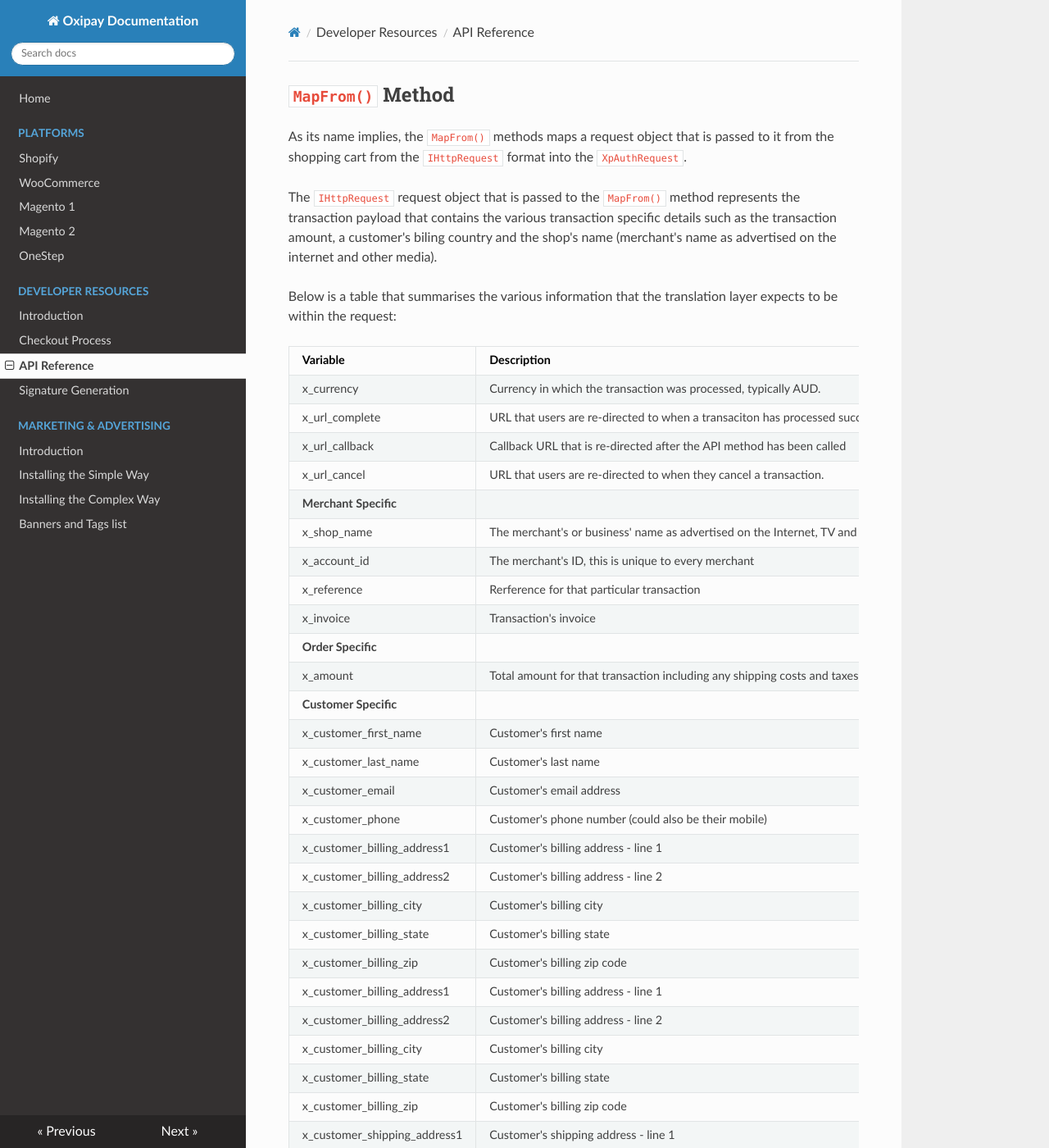
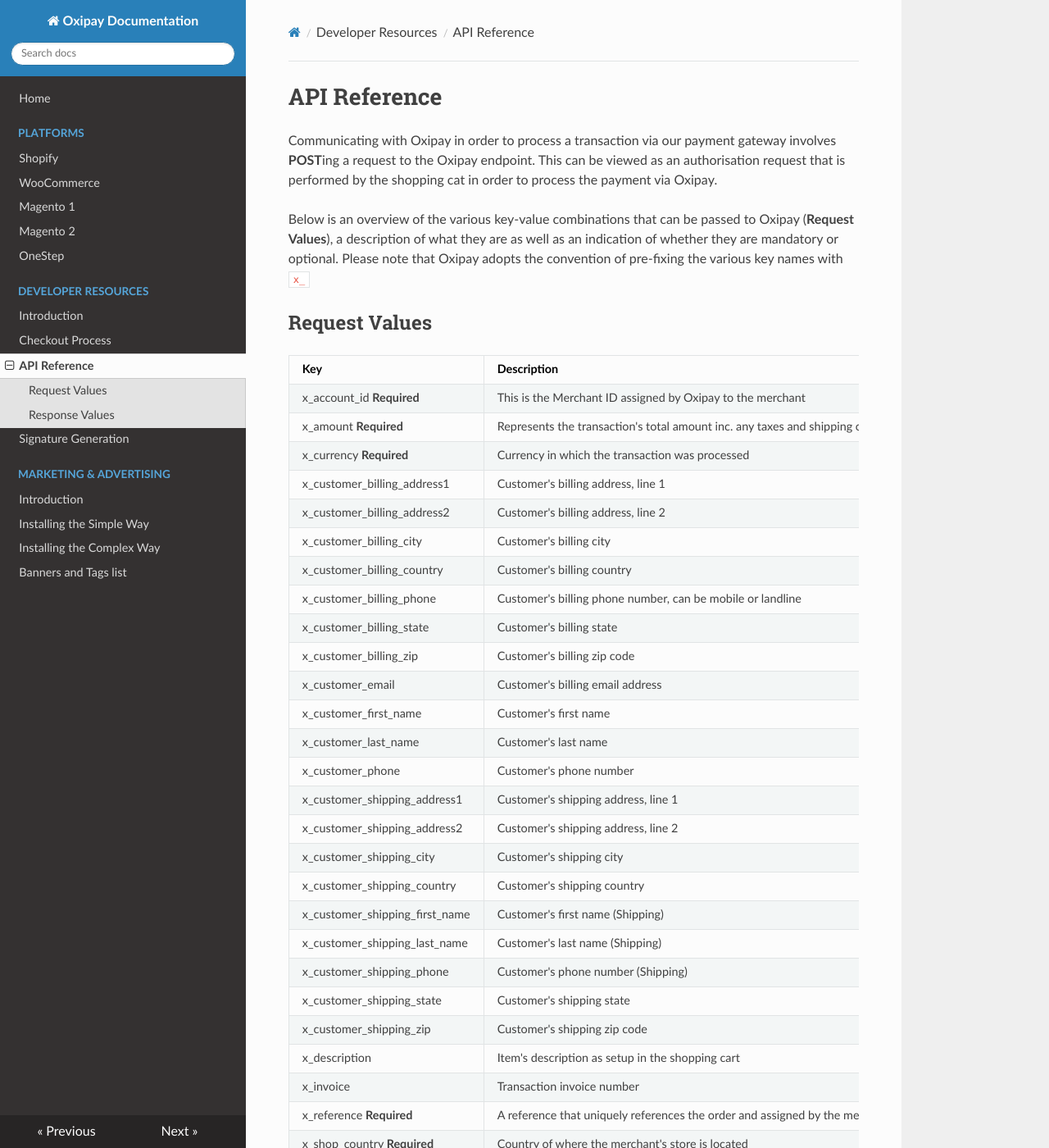
Before and after one commit to oxipay/oxidocs, an MkDocs documentation site: the page built from docs/developer_resources/api_reference.md, in a window 1280 px wide and 1400 px high. Shown: the whole window at 82% size. Built offline with MkDocs 1.6.1, drawn with Linux system fonts in a browser that asks for light colours; nearby versions of some CDN libraries; old or Windows-style settings are respelled for this version of MkDocs; some of the changed text lies outside the part shown.

Commit message:
changes to doco

```diff
--- a/docs/developer_resources/api_reference.md
+++ b/docs/developer_resources/api_reference.md
@@ -1,107 +1,54 @@
-## <code>MapFrom()</code> Method
+# API Reference
 
-As its name implies, the <code>MapFrom()</code> methods maps a request object that is passed to it from the shopping cart from the <code>IHttpRequest</code> format into the <code>XpAuthRequest</code>.
+Communicating with Oxipay in order to process a transaction via our payment gateway involves **POST**ing a request to the Oxipay endpoint. This can be viewed as an authorisation request that is performed by the shopping cat in order to process the payment via Oxipay.
 
-The <code>IHttpRequest</code> request object that is passed to the <code>MapFrom()</code> method represents the transaction payload that contains the various transaction specific details such as the transaction amount, a customer's biling country and the shop's name (merchant's name as advertised on the internet and other media).
+Below is an overview of the various key-value combinations that can be passed to Oxipay (**Request Values**), a description of what they are as well as an indication of whether they are mandatory or optional. Please note that Oxipay adopts the convention of pre-fixing the various key names with <code>x_</code>
 
-Below is a table that summarises the various information that the translation layer expects to be within the request:
+## Request Values
 
-Variable                      | Description
--------------------           | -----------
-x_currency                    | Currency in which the transaction was processed, typically AUD.
-x_url_complete                | URL that users are re-directed to when a transaciton has processed successfully.
-x_url_callback                | Callback URL that is re-directed after the API method has been called
-x_url_cancel                  | URL that users are re-directed to when they cancel a transaction.
-**Merchant Specific**
-x_shop_name                   | The merchant's or business' name as advertised on the Internet, TV and other media
-x_account_id                  | The merchant's ID, this is unique to every merchant
-x_reference                   | Rerference for that particular transaction
-x_invoice                     | Transaction's invoice
-**Order Specific**
-x_amount                      | Total amount for that transaction including any shipping costs and taxes such as GST
-**Customer Specific**
-x_customer_first_name         | Customer's first name
-x_customer_last_name          | Customer's last name
-x_customer_email              | Customer's email address
-x_customer_phone              | Customer's phone number (could also be their mobile)
-x_customer_billing_address1   | Customer's billing address - line 1
-x_customer_billing_address2   | Customer's billing address - line 2
-x_customer_billing_city       | Customer's billing city
-x_customer_billing_state      | Customer's billing state
-x_customer_billing_zip        | Customer's billing zip code
-x_customer_billing_address1   | Customer's billing address - line 1
-x_customer_billing_address2   | Customer's billing address - line 2
-x_customer_billing_city       | Customer's billing city
-x_customer_billing_state      | Customer's billing state
-x_customer_billing_zip        | Customer's billing zip code
-x_customer_shipping_address1  | Customer's shipping address - line 1
-x_customer_shipping_address2  | Customer's shipping address - line 2
-x_customer_shipping_city      | Customer's shipping city
-x_customer_shipping_state     | Customer's shipping state
-x_customer_shipping_zip       | Customer's shipping zip code
-**Gateway Specific**
-x_test                        | A flag that indicates whether the transaction is to be processed as a live transaction or as a test transaction. No actual dollar amounts are debitted when the test flag is enabled.
+ Key | Description | Type | Example
+-----|-------------|------|---------
+x_account_id **Required**         | This is the Merchant ID assigned by Oxipay to the merchant | unicode string | 123456
+x_amount **Required**             | Represents the transaction's total amount inc. any taxes and shipping costs | decimal | 99.90
+x_currency **Required**           | Currency in which the transaction was processed | iso-4217 | AUD
+x_customer_billing_address1       | Customer's billing address, line 1 | unicode string | 97 Pirie St
+x_customer_billing_address2       | Customer's billing address, line 2 | unicode string | Level 6
+x_customer_billing_city           | Customer's billing city | unicode string | Adelaide
+x_customer_billing_country        | Customer's billing country | iso-3166-1 alpha-2 | AU
+x_customer_billing_phone          | Customer's billing phone number, can be mobile or landline | unicode string | 0400 000 000
+x_customer_billing_state          | Customer's billing state | unicode string | SA
+x_customer_billing_zip            | Customer's billing zip code | unicode string | 5000 |
+x_customer_email                  | Customer's billing email address | unicode string | dummy@gmail.com
+x_customer_first_name             | Customer's first name | unicode string | John
+x_customer_last_name              | Customer's last name | unicode string | Appleseed
+x_customer_phone                  | Customer's phone number | unicode string | 0400 000 000
+x_customer_shipping_address1      | Customer's shipping address, line 1 | unicode string | 97 Pirie St
+x_customer_shipping_address2      | Customer's shipping address, line 2 | unicode string | Level 6
+x_customer_shipping_city          | Customer's shipping city | unicode string | Adelaide
+x_customer_shipping_country       | Customer's shipping country | unicode string | AU
+x_customer_shipping_first_name    | Customer's first name (Shipping) | unicode string | John
+x_customer_shipping_last_name     | Customer's last name (Shipping) | unicode string | Appleseed
+x_customer_shipping_phone         | Customer's phone number (Shipping) | unicode string | 0400 000 000
+x_customer_shipping_state         | Customer's shipping state | unicode string | SA
+x_customer_shipping_zip           | Customer's shipping zip code | unicode string | 5000
+x_description                     | Item's description as setup in the shopping cart | unicode string | Order #767
+x_invoice                         | Transaction invoice number | unicode string | #767
+x_reference **Required**          | A reference that uniquely references the order and assigned by the merchant | ascii string | 19783
+x_shop_country **Required**       | Country of where the merchant's store is located | iso-3166-1alpha-2 | AU
+x_shop_name **Required**          | Store name as advertised on the internet, TV and other media | Shop Inc
+x_signature **Required**          | Request payload that is signed/verified using HMAC-SHA256 | hex string, case-insensitive |
+x_test **Required**               | Indicates whether the transaciton is to be processed as a live or a test transaction | true/false | true
+x_url_callback **Required**       | Callback notifications are sent asynchronously to this URL | URL | oxipay.com.au/callback
+x_url_cancel **Required**         | Customers are redirected to this URL if they want to quit their Oxipay transaction and return to the shopping cart store instead | URL | oxipay.com.au/cancel
+x_url_complete **Required**       | Customers are redirected to this URL if they have successfully processed their transaction using Oxipay | URL | oxipay.com.au/compete
 
+## Response Values
 
+Below is an overview of the various response values that Oxipay returns when processing a transaction. Note that some of these key-value pairs echo corresponding key-value pairs in the request that Oxipay receives - as is the case with <code>x_currency</code> for instnace.
 
-* An input stream of type <code>Stream</code>
-* A query string that is a name value collection, type <code>NameValueCollection</code>
-
-<table class="table table-striped table-hover ">
-  <thead>
-    <tr>
-      <th>Modifier</th>
-      <th>Method and Description</th>
-    </tr>
-  </thead>
-  <tbody>
-    <tr>
-      <td><code>public</code></td>
-      <td>
-      <code>MapFrom()</code>
-      <br>
-      Maps a request from type <code>IHttpRequest</code> to type <code>XpAuthRequest</code>.
-      </td>
-    </tr>
-    <tr>
-      <td><code>public</code></td>
-      <td><code>Logout</code>
-      <br>
-      Processes a log out request of type <code>LougoutRequest</code>. Returns an <code>Invalid Logout Request</code> if the log out request is null, whitespace or is the default value.</td>
-      </td>
-    </tr>
-  </tbody>
-</table>
-
-# Checkout Controller
-
-## <code>PostIndex()</code> Method
-
-
-Modifier and Type                                 | Method Signature
---------------------                              | -----------------
-<code>public async Task < ActionResult ></code>   | <code>PostIndex()</code>
-
-The <code>PostIndex()</code> method returns an Oxipay specific checkout URL to which the shopping cart can post the transaction to. It is a public asynchronous method as specified by the method's <code>public async</code> modifier and type.
-
-For the <code>PostIndex()</code> method to return a valid checkout URL, the shopping cart's platform would need to be authenticated successfully based on the calling platform's authentication rules. This involves successfully verifying the signature as well as the merchant number that is being passed and the <code>httpRequest</code> itself.
-
-Failure to successfully authenticate  the request will result in being re-directed to a <code>401</code> error page with a <code>Signature Invalid</code> message.
-
-Also note that Oxipay might re-direct to an error page if the request was authenticated but was not authorised after being posted to the Authorisation API. The error page will include both a code and a description message for that particular failed authorisaiton.
-
-If an exception occurs, then the method will also re-direct to an error page that includes a code and a message for that particular error.
-
-## <code>GetIndex()</code> Method
-
-Returns the current view.
-
-## <code>ProcessInstore()</code> Method
-
-The <code>ProcessInstore()</code> method will use the transaciton ID that is passed to it to return URL for processing an instore transaction - normally created from within the Oxipay merchant portal - as opposed to transactions created from within a shopping cart.
-
-A transaction ID of <code>0</code> will result in an instance of the <code>HttpNotFoundResult</code> class being return with the message <code>Transaction Not Found</code>
-
-The method does a post to the Authorisation API and if the result of the authorisation is an error that it will redirect to a page the includes the code of the error as well as a message relating to it.
-
-Note that the method will throw an exception that redirects to a generic error page.
+ Key | Description | Type | Example
+-----|-------------|------|---------
+x_account_id **Required**         | This is the Merchant ID assigned by Oxipay to the merchant | unicode string | 123456
+x_reference **Required**          | A reference that uniquely references the order and assigned by the merchant | ascii string | 19783
+x_currency **Required**           | Currency in which the transaction was processed | iso-4217 | AUD
+x_test **Required**               | Indicates whether the transaciton is to be processed as a live or a test transaction | true/false | true
```
Also changed, not shown: docs/img/api/1.png, 1 other file.
